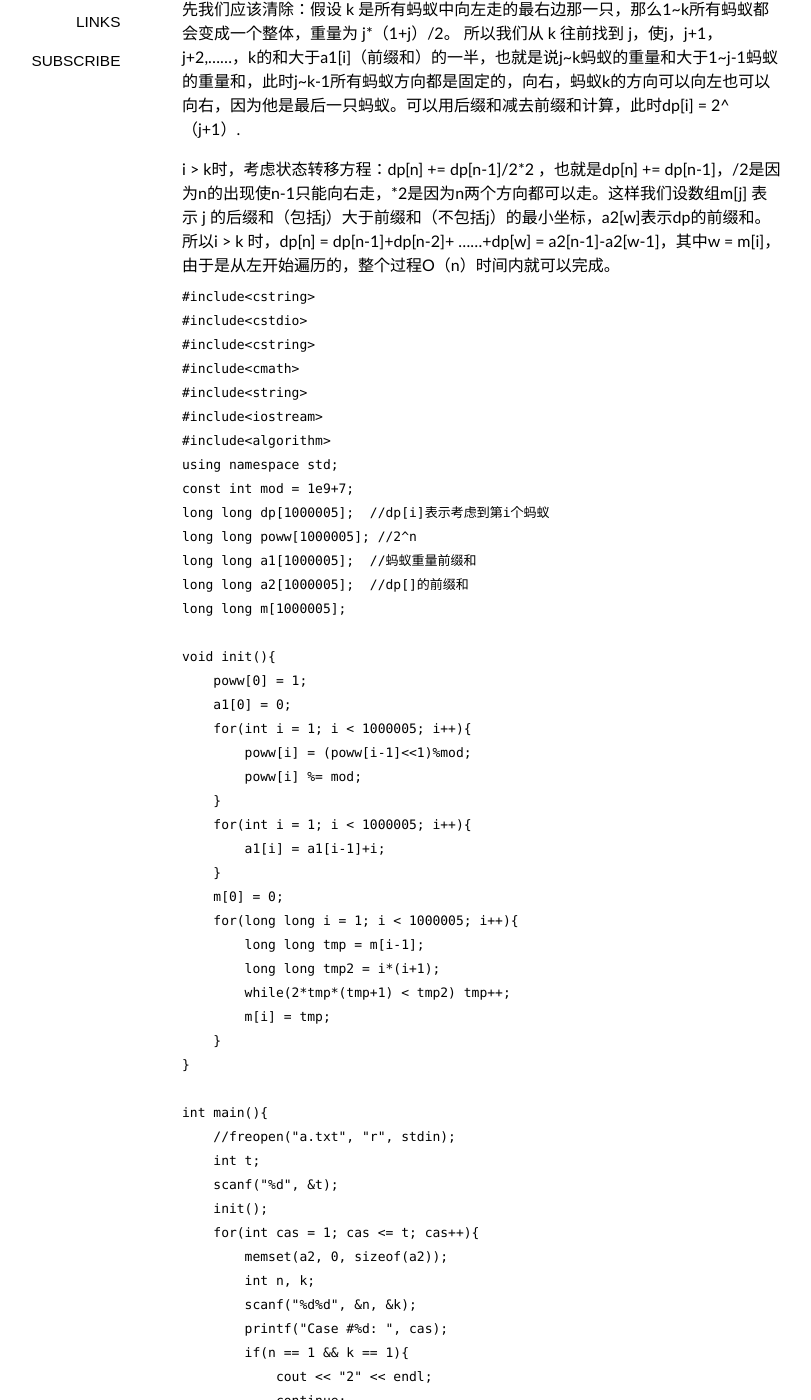
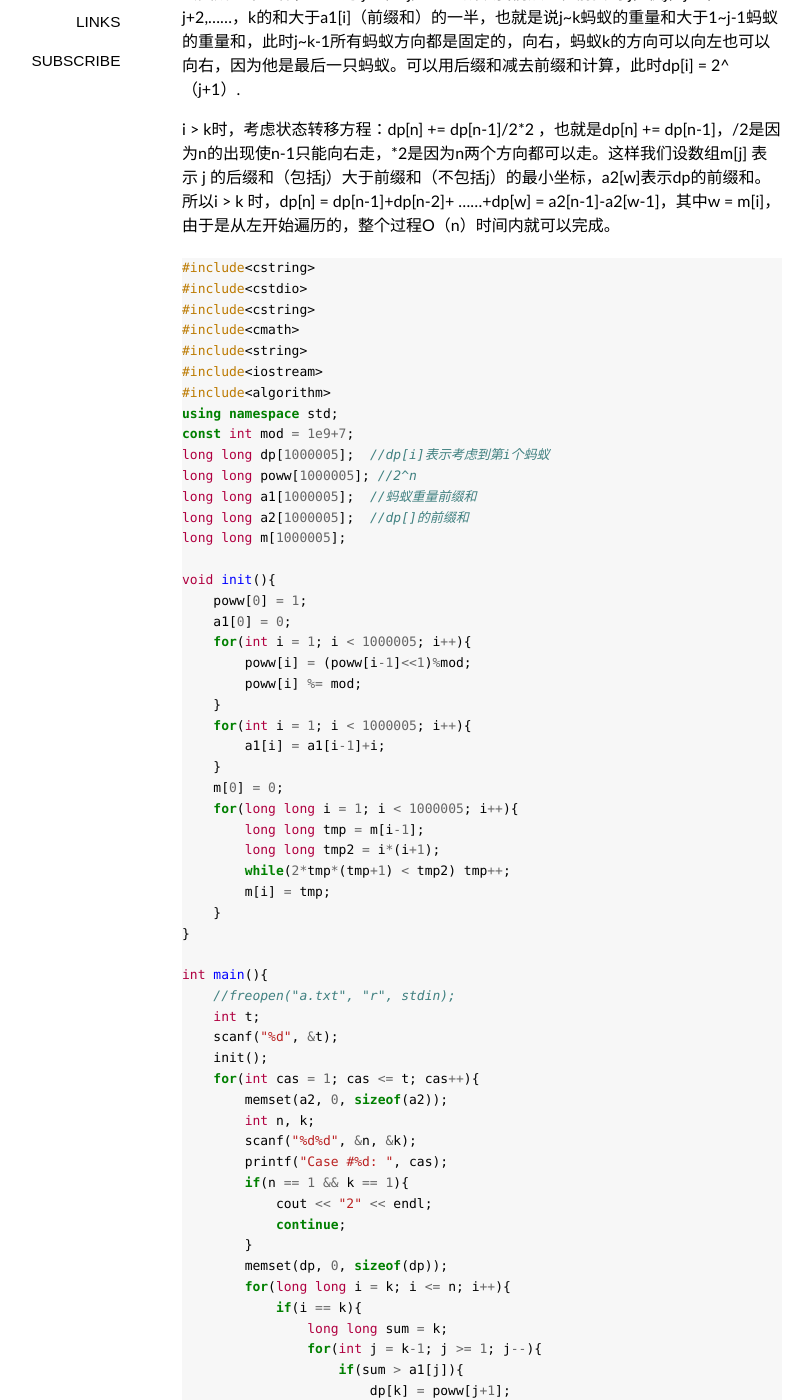
Before and after one commit to livc/livc.github.io, a Jekyll site: the page built from _posts/2016-03-01-2015acm-icpc%e4%ba%9a%e6%b4%b2%e5%8c%ba%e5%9f%9f%e8%b5%9bec-final-f%ef%bc%9ahungry-game-of-ants%ef%bc%88dp%ef%bc%89.md, in a window 1280 px wide and 1400 px high, scrolled down 342 px. Shown: the whole window, without its empty margins (158-969 px from the left). Built offline with Jekyll 4.4.1, drawn with Linux system fonts in a browser that asks for light colours; nearby versions of some CDN libraries; some web fonts are replaced; comment, search, counter and statistics services are not loaded; some of the changed lines change nothing that is shown; some of the changed text lies outside the part shown.

Commit message:
test mobile-friendly

````diff
--- a/_posts/2016-03-01-2015acm-icpc%e4%ba%9a%e6%b4%b2%e5%8c%ba%e5%9f%9f%e8%b5%9bec-final-f%ef%bc%9ahungry-game-of-ants%ef%bc%88dp%ef%bc%89.md
+++ b/_posts/2016-03-01-2015acm-icpc%e4%ba%9a%e6%b4%b2%e5%8c%ba%e5%9f%9f%e8%b5%9bec-final-f%ef%bc%9ahungry-game-of-ants%ef%bc%88dp%ef%bc%89.md
@@ -8,23 +8,23 @@
   - 2015ecfinal
   - 动态规划
 ---
-<a href="https://icpcarchive.ecs.baylor.edu/external/75/p7505.pdf" target="_blank">题目PDF下载</a>
+[题目PDF下载](https://icpcarchive.ecs.baylor.edu/external/75/p7505.pdf)
 
 题意：n只蚂蚁在横轴（长度n+1）上，第i只蚂蚁在坐标i上，重量为i，蚂蚁可以选择向左走或向右走，当两只蚂蚁相遇时大蚂蚁吃掉小蚂蚁，重量增加小蚂蚁的重量，如果重量相同，左边的蚂蚁吃掉右边的蚂蚁。给出n和k，问第K只蚂蚁最后留下的情况数。
-
 i从第k只蚂蚁开始考虑：
 
 i = k 时，也就是说这是我们当作数轴上只有k个蚂蚁，求最后一只存活的情况数。首先我们应该清除：假设 k 是所有蚂蚁中向左走的最右边那一只，那么1~k所有蚂蚁都会变成一个整体，重量为 j*（1+j）/2。 所以我们从 k 往前找到 j，使j，j+1，j+2,……，k的和大于a1[i]（前缀和）的一半，也就是说j~k蚂蚁的重量和大于1~j-1蚂蚁的重量和，此时j~k-1所有蚂蚁方向都是固定的，向右，蚂蚁k的方向可以向左也可以向右，因为他是最后一只蚂蚁。可以用后缀和减去前缀和计算，此时dp[i] = 2^（j+1）.
 
-i > k时，考虑状态转移方程：dp[n] += dp[n-1]/2\*2 ，也就是dp[n] += dp[n-1]，/2是因为n的出现使n-1只能向右走，\*2是因为n两个方向都可以走。这样我们设数组m[j] 表示 j 的后缀和（包括j）大于前缀和（不包括j）的最小坐标，a2[w]表示dp的前缀和。所以i > k 时，dp[n] = dp[n-1]+dp[n-2]+ ……+dp[w] = a2[n-1]-a2[w-1]，其中w = m[i]，由于是从左开始遍历的，整个过程O（n）时间内就可以完成。
+i > k时，考虑状态转移方程：dp[n] += dp[n-1]/2\*2 ，也就是dp[n] += dp[n-1]，/2是因为n的出现使n-1只能向右走，*2是因为n两个方向都可以走。这样我们设数组m[j] 表示 j 的后缀和（包括j）大于前缀和（不包括j）的最小坐标，a2[w]表示dp的前缀和。所以i > k 时，dp[n] = dp[n-1]+dp[n-2]+ ……+dp[w] = a2[n-1]-a2[w-1]，其中w = m[i]，由于是从左开始遍历的，整个过程O（n）时间内就可以完成。
 
-<pre class="brush: cpp; title: ; notranslate" title="">#include&lt;cstring&gt;
-#include&lt;cstdio&gt;
-#include&lt;cstring&gt;
-#include&lt;cmath&gt;
-#include&lt;string&gt;
-#include&lt;iostream&gt;
-#include&lt;algorithm&gt;
+```cpp
+#include<cstring>
+#include<cstdio>
+#include<cstring>
+#include<cmath>
+#include<string>
+#include<iostream>
+#include<algorithm>
 using namespace std;
 const int mod = 1e9+7;
 long long dp[1000005];  //dp[i]表示考虑到第i个蚂蚁
@@ -36,18 +36,18 @@
 void init(){
     poww[0] = 1;
     a1[0] = 0;
-    for(int i = 1; i &lt; 1000005; i++){
-        poww[i] = (poww[i-1]&lt;&lt;1)%mod;
+    for(int i = 1; i < 1000005; i++){
+        poww[i] = (poww[i-1]<<1)%mod;
         poww[i] %= mod;
     }
-    for(int i = 1; i &lt; 1000005; i++){
+    for(int i = 1; i < 1000005; i++){
         a1[i] = a1[i-1]+i;
     }
     m[0] = 0;
-    for(long long i = 1; i &lt; 1000005; i++){
+    for(long long i = 1; i < 1000005; i++){
         long long tmp = m[i-1];
         long long tmp2 = i*(i+1);
-        while(2*tmp*(tmp+1) &lt; tmp2) tmp++;
+        while(2*tmp*(tmp+1) < tmp2) tmp++;
         m[i] = tmp;
     }
 }
@@ -57,21 +57,21 @@
     int t;
     scanf("%d", &t);
     init();
-    for(int cas = 1; cas &lt;= t; cas++){
+    for(int cas = 1; cas <= t; cas++){
         memset(a2, 0, sizeof(a2));
         int n, k;
         scanf("%d%d", &n, &k);
         printf("Case #%d: ", cas);
         if(n == 1 && k == 1){
-            cout &lt;&lt; "2" &lt;&lt; endl;
+            cout << "2" << endl;
             continue;
         }
         memset(dp, 0, sizeof(dp));
-        for(long long i = k; i &lt;= n; i++){
+        for(long long i = k; i <= n; i++){
             if(i == k){
                 long long sum = k;
-                for(int j = k-1; j &gt;= 1; j--){
-                    if(sum &gt; a1[j]){
+                for(int j = k-1; j >= 1; j--){
+                    if(sum > a1[j]){
                         dp[k] = poww[j+1];
                         break;
                     }
@@ -79,7 +79,7 @@
                 }
                 a2[i] = dp[i];
             }else{
-                if(m[i] &gt;= k)
+                if(m[i] >= k)
                     dp[i] = ((a2[i-1]-a2[m[i]-1])%mod+mod)%mod;
                 else
                     dp[i] = a2[i-1];
@@ -92,4 +92,4 @@
     }
     return 0;
 }
-</pre>
+```
````
